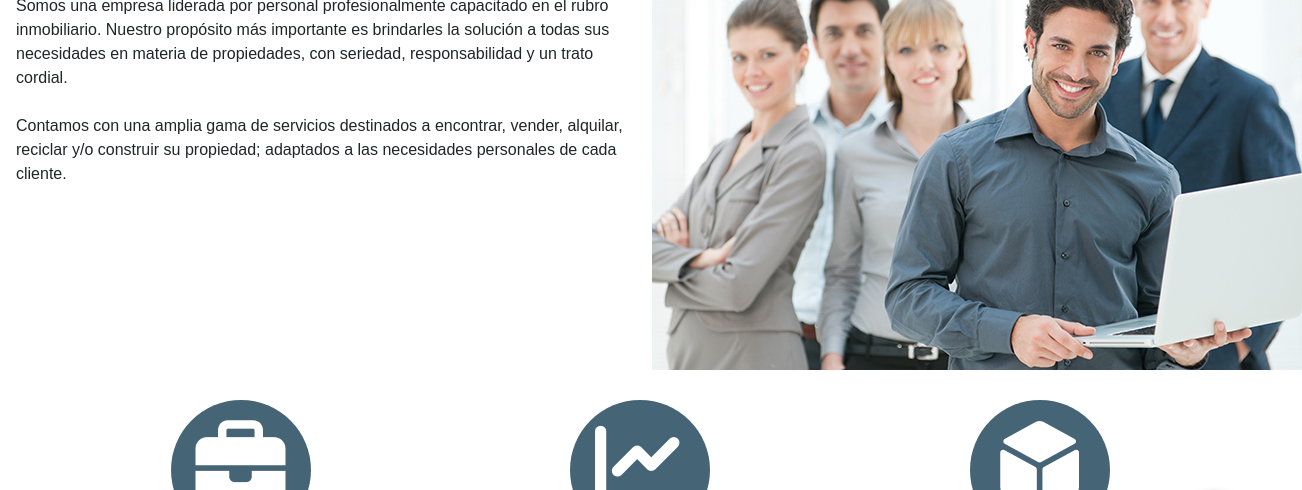
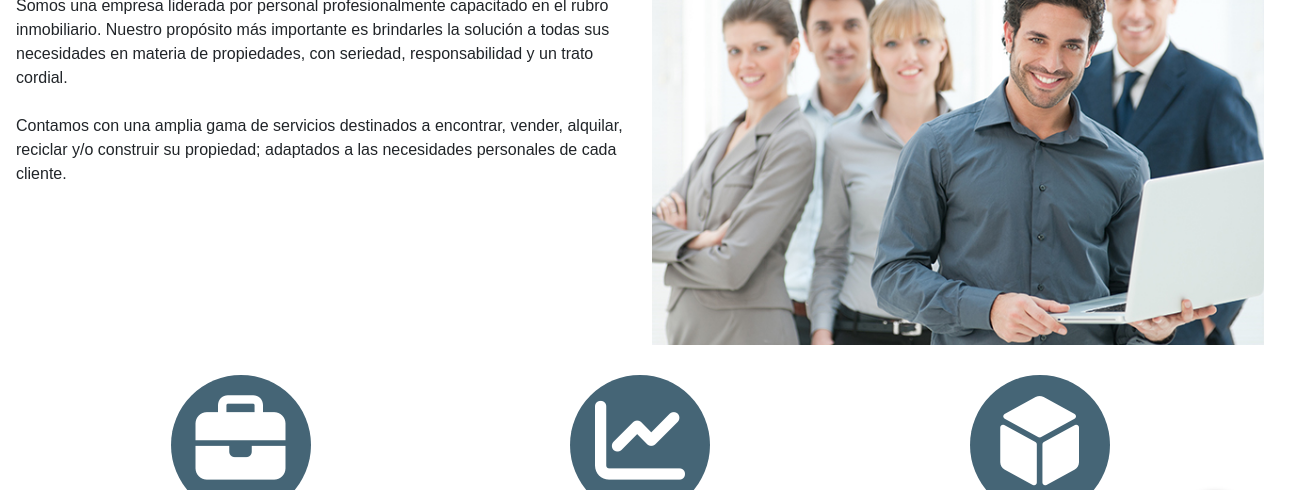
Before and after one commit to EliasDenegri/mi_primera_pagina_web, a website: page pag/quienes-somos.html in a window 1280 px wide. Shown: the part 204-694 px from the top of the page, 1302 px wide, since content can reach past the window. Drawn offline with nearby package versions, Linux system fonts and the light colour scheme.

Commit message:
Actualización

```diff
--- a/pag/quienes-somos.html
+++ b/pag/quienes-somos.html
@@ -85,7 +85,7 @@
                     construir su propiedad; adaptados a las necesidades personales de cada cliente.</p>
             </div>
             <div class="col-md-6">
-                <img src="../img/person/equipo.jpg" alt=" nuestro equipo" class="Equipo">
+                <img src="../img/person/equipo.jpg" alt="nuestro equipo" class="equipo">
             </div>
         </div>
         <div class="flex-icon">
```
